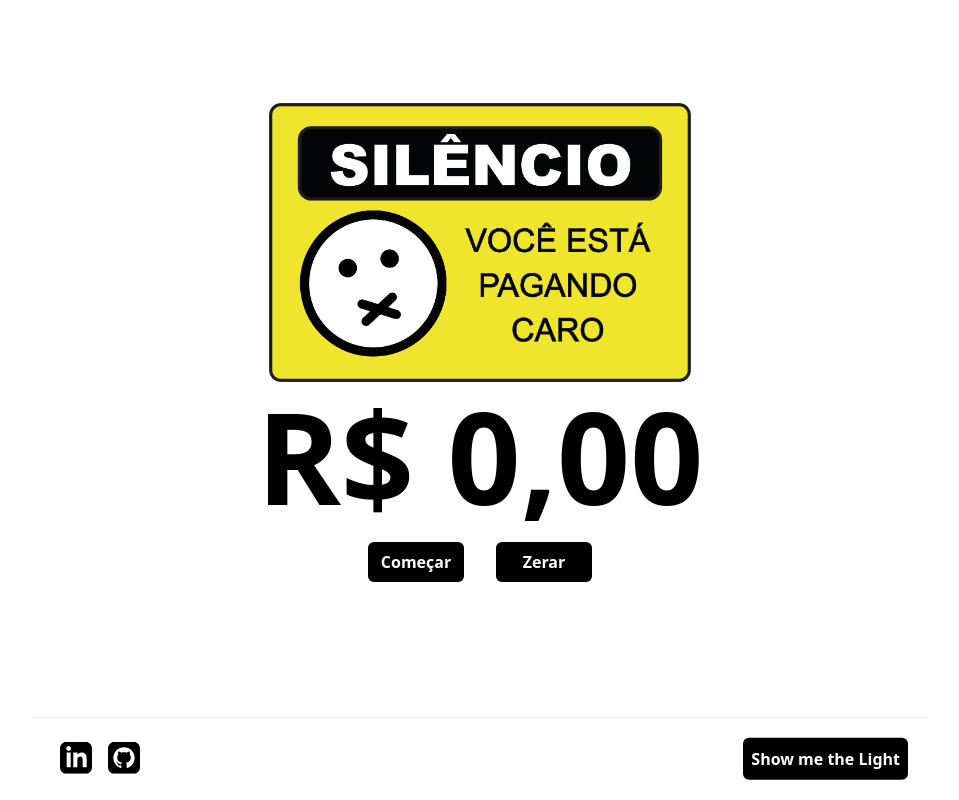
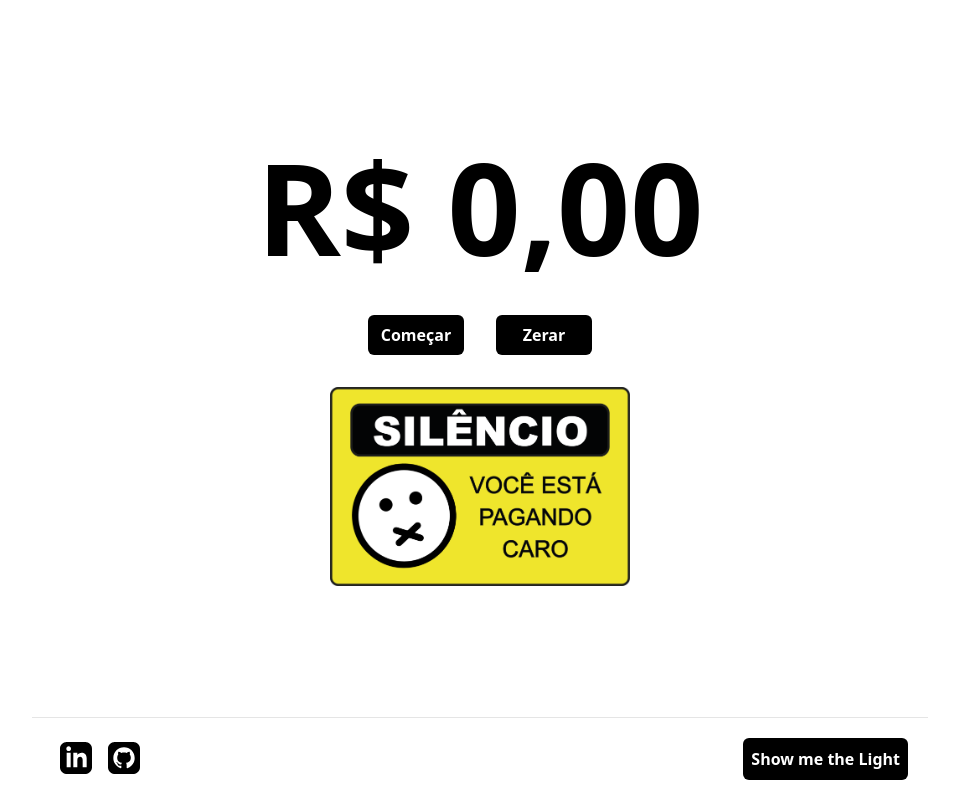
Before and after one commit to bfpimentel/pimentel.dev, a Next.js app: page /cashclock in a window 1280 px wide. Shown: the whole page, without its empty margins (160-1119 px from the left). Built offline with nearby package versions, Linux system fonts and the light colour scheme.

Commit message:
feat: theme tweaks

```diff
--- a/pages/cashclock.tsx
+++ b/pages/cashclock.tsx
@@ -67,9 +67,8 @@ export default function CashClock() {
         <link rel="icon" href="/favicon.ico" />
       </Head>
       <main className="flex flex-col items-center justify-center px-0 py-4">
-        <img className="w-4/12 h-auto m-8" src="placa.png" alt="Profile Picture" />
-        <h1 className="mt-8 m-3 leading-5 text-9xl font-bold">{state.value}</h1>
-        <div className="flex flex-row m-12 items-center justify-center">
+        <h1 className="m-3 text-8xl md:text-9xl font-bold">{state.value}</h1>
+        <div className="flex flex-row m-4 items-center justify-center">
           <button
             className="w-24 p-2 m-4 rounded-md font-bold bg-black text-white dark:bg-white dark:text-black"
             onClick={pauseOrResumeTimer}
@@ -83,6 +82,7 @@ export default function CashClock() {
             Zerar
           </button>
         </div>
+        <img className="w-[300px] h-auto" src="placa.png" alt="Silence Picture" />
       </main>
       <Footer />
     </div>
```
